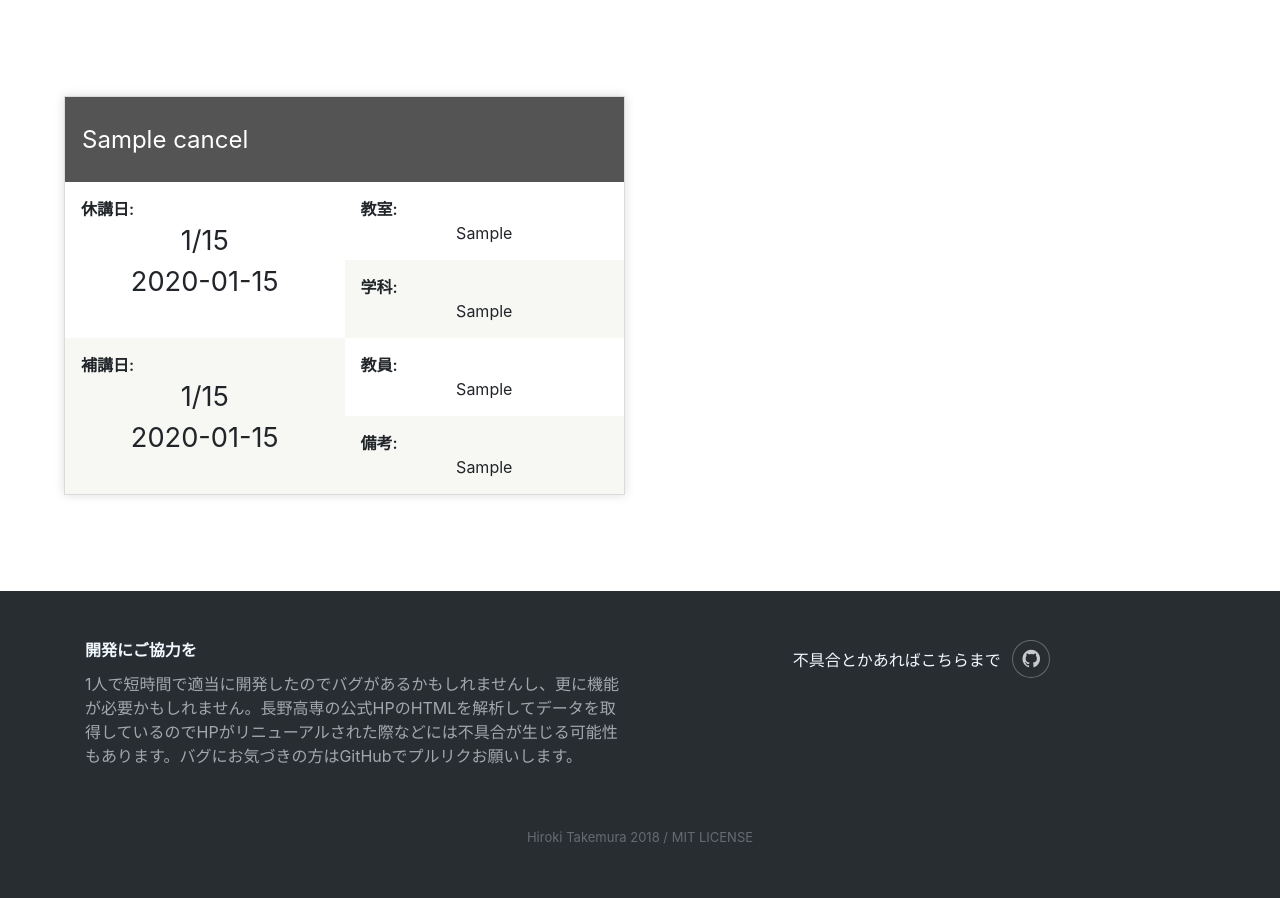
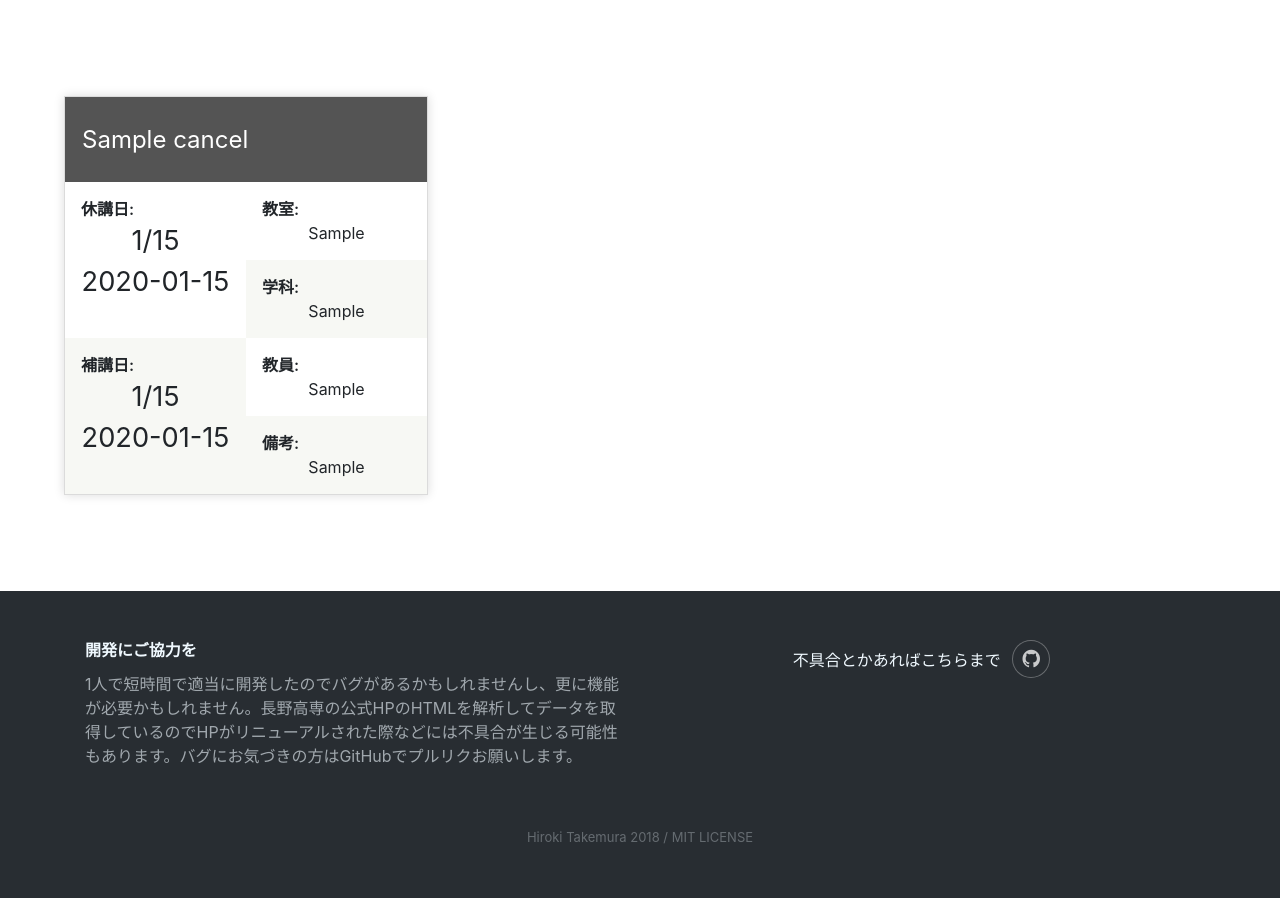
Before and after one commit to kekeho/NITNC-Cancel-Notification, a Django app: template templates/info.html in a window 1280 px wide. Shown: the part 88-986 px from the top of the page. Run offline with Django 3.2, Linux system fonts and the light colour scheme; the template is opened without the code that fills it: values that come from a table or form of the project are taken from there, others are empty; tables that the repository leaves empty hold one stand-in row (values such as "Sample post"); some libraries are stand-ins or nearby versions; some web fonts are replaced.

Commit message:
add: デスクトップ等の大画面で一行3枚の情報が表示されるように

```diff
--- a/templates/info.html
+++ b/templates/info.html
@@ -6,7 +6,7 @@
 <div class="row" style="padding: 4rem;">
     {% if cancels %}
         {% for cancel in cancels %}
-        <div class="col-sm-6 col-md-6 col-lg-6 col-xl-6">
+        <div class="col-sm-6 col-md-6 col-lg-6 col-xl-4">
             <div class="pricingTable purple">
                 <div class="row pricing-plans">
                     <span class="price-value"><span>{{ cancel.subject }}</span></span>
```
